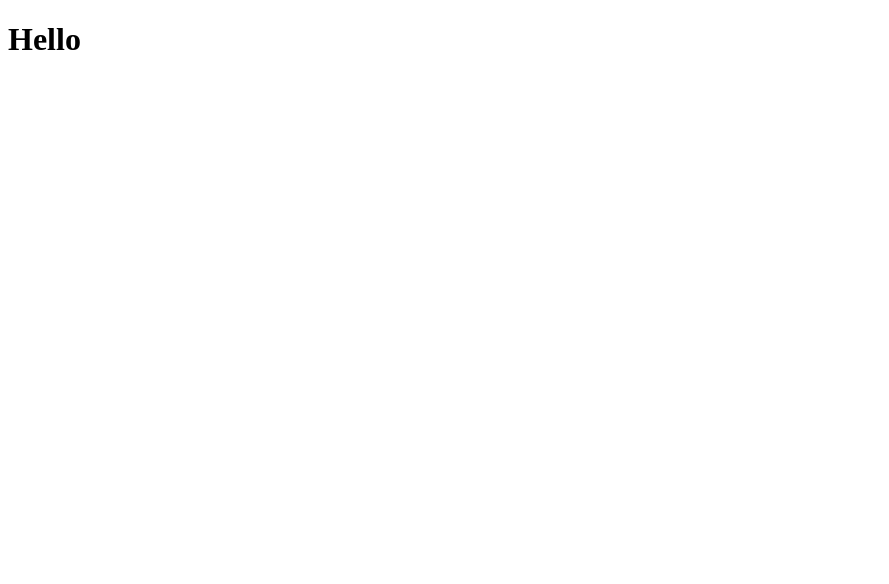
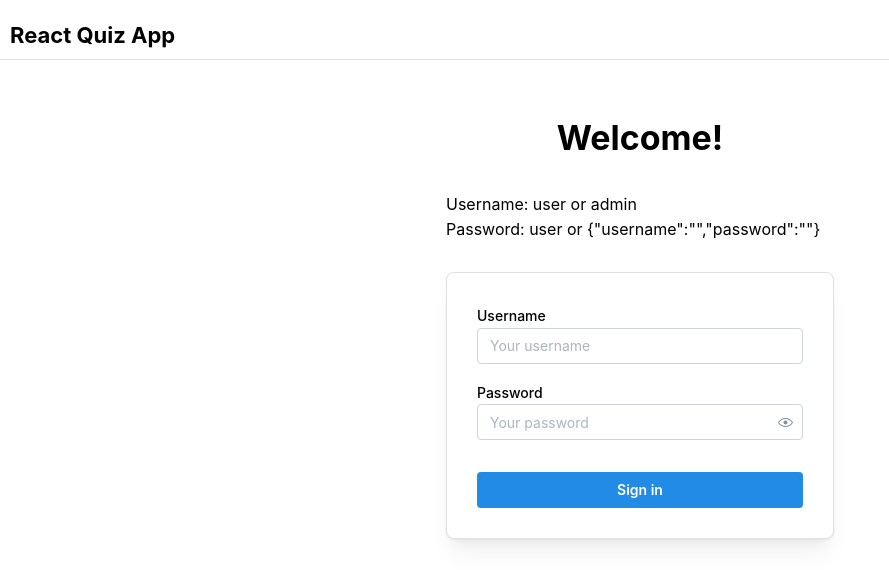
Before and after one commit to sharif-jatri/quiz-app-react, a React (Vite) app: page /login in a window 1280 px wide. Shown: the top 584 px of the page, without its empty margins (0-889 px from the left). Built offline with nearby package versions, Linux system fonts and the light colour scheme.

Commit message:
router and redux setup

```diff
--- /dev/null
+++ b/reducers/authReducer.js
@@ -0,0 +1,24 @@
+import { createSlice } from '@reduxjs/toolkit'
+
+export const authReducer = createSlice({
+    name: 'auth',
+    initialState: {
+        value: 0,
+    },
+    reducers: {
+        increment: (state) => {
+            state.value += 1
+        },
+        decrement: (state) => {
+            state.value -= 1
+        },
+        incrementByAmount: (state, action) => {
+            state.value += action.payload
+        },
+    },
+})
+
+// Action creators are generated for each case reducer function
+export const { increment, decrement, incrementByAmount } = authReducer.actions
+
+export default authReducer.reducer
--- a/src/App.jsx
+++ b/src/App.jsx
@@ -1,11 +1,17 @@
+import Router from './routes/index.jsx';
+import '@mantine/core/styles.css';
+import { MantineProvider } from '@mantine/core';
+import Layout from './Layout.jsx';
+
 
 function App() {
-
-  return (
-    <>
-      <h1>Hello</h1>
-    </>
-  )
+    return (
+        <MantineProvider>
+            <Layout>
+                <Router />
+            </Layout>
+        </MantineProvider>
+    )
 }
 
 export default App
--- /dev/null
+++ b/src/Layout.jsx
@@ -0,0 +1,15 @@
+
+import { AppShell, Title } from "@mantine/core";
+
+const Layout = ({children}) => {
+    return (
+        <AppShell header={{ height: 60 }} padding="md">
+            <AppShell.Header>
+                <Title mt='xs' p='xs' order={3}>React Quiz App</Title>
+            </AppShell.Header>
+            <AppShell.Main>{children}</AppShell.Main>
+        </AppShell>
+    );
+};
+
+export default Layout;
--- /dev/null
+++ b/src/pages/login/Login.jsx
@@ -0,0 +1,49 @@
+import { useState } from "react";
+import {
+    TextInput,
+    PasswordInput,
+    Paper,
+    Title,
+    Container,
+    Button,
+    Text
+} from "@mantine/core";
+import classes from "./Login.module.css";
+
+function Login() {
+    const [data, setData] = useState({
+        username: '',
+        password: ''
+    })
+
+    const changeHandler = (event) => {
+        setData({...data, [event.target.name]: event.target.value})
+    }
+
+    return (
+        <Container size={420} my={40}>
+            <Title ta="center" className={classes.title}>
+                Welcome!
+            </Title>
+            <Text mt='xl'>Username: user or admin</Text>
+            <Text>Password: user or {JSON.stringify(data)}</Text>
+
+            <Paper withBorder shadow="md" p={30} mt={30} radius="md">
+                <TextInput value={data.username} name="username" onChange={changeHandler} label="Username" placeholder="Your username" />
+                <PasswordInput
+                    value={data.password}
+                    name="password"
+                    onChange={changeHandler}
+                    label="Password"
+                    placeholder="Your password"
+                    mt="md"
+                />
+                <Button fullWidth mt="xl">
+                    Sign in
+                </Button>
+            </Paper>
+        </Container>
+    );
+}
+
+export default Login;
--- /dev/null
+++ b/src/pages/login/Login.module.css
@@ -0,0 +1,3 @@
+.title {
+    font-weight: 900;
+  }
--- /dev/null
+++ b/src/routes/index.jsx
@@ -0,0 +1,24 @@
+import {
+    BrowserRouter,
+    Navigate,
+    Outlet,
+    Route,
+    Routes
+} from "react-router-dom";
+import Login from '../pages/login/Login.jsx'
+
+const Router = () => {
+    return (
+        <BrowserRouter>
+            <Routes>
+                <Route path="/" element={<Navigate to="/login" replace />} />
+
+                <Route path="/login" element={<Login /> } />
+
+                <Route path="*" element={<div>page not found</div>} />
+            </Routes>
+        </BrowserRouter>
+    );
+};
+
+export default Router;
--- a/store/index.js
+++ b/store/index.js
@@ -1,5 +1,8 @@
 import { configureStore } from '@reduxjs/toolkit'
+import {authReducer} from "../reducers/authReducer.js";
 
 export default configureStore({
-    reducer: {},
+    reducer: {
+        auth: authReducer,
+    },
 })
--- a/vite.config.js
+++ b/vite.config.js
@@ -4,4 +4,14 @@ import react from '@vitejs/plugin-react-swc'
 // https://vitejs.dev/config/
 export default defineConfig({
   plugins: [react()],
+  esbuild: {
+    loader: 'jsx',
+  },
+  optimizeDeps: {
+    esbuildOptions: {
+      loader: {
+        '.js': 'jsx',
+      },
+    },
+  },
 })
```
Also changed, not shown: .eslintrc.cjs.
